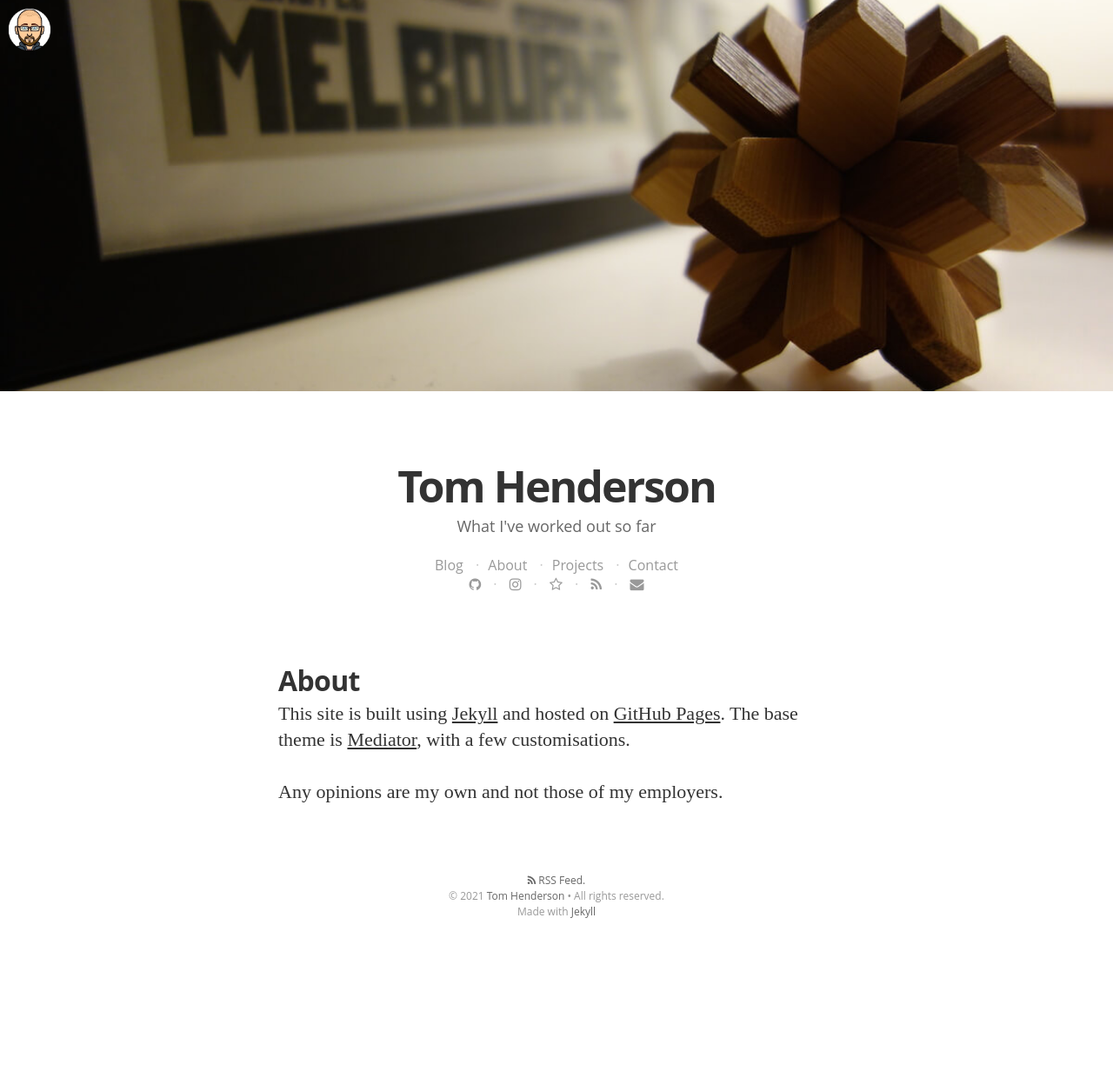
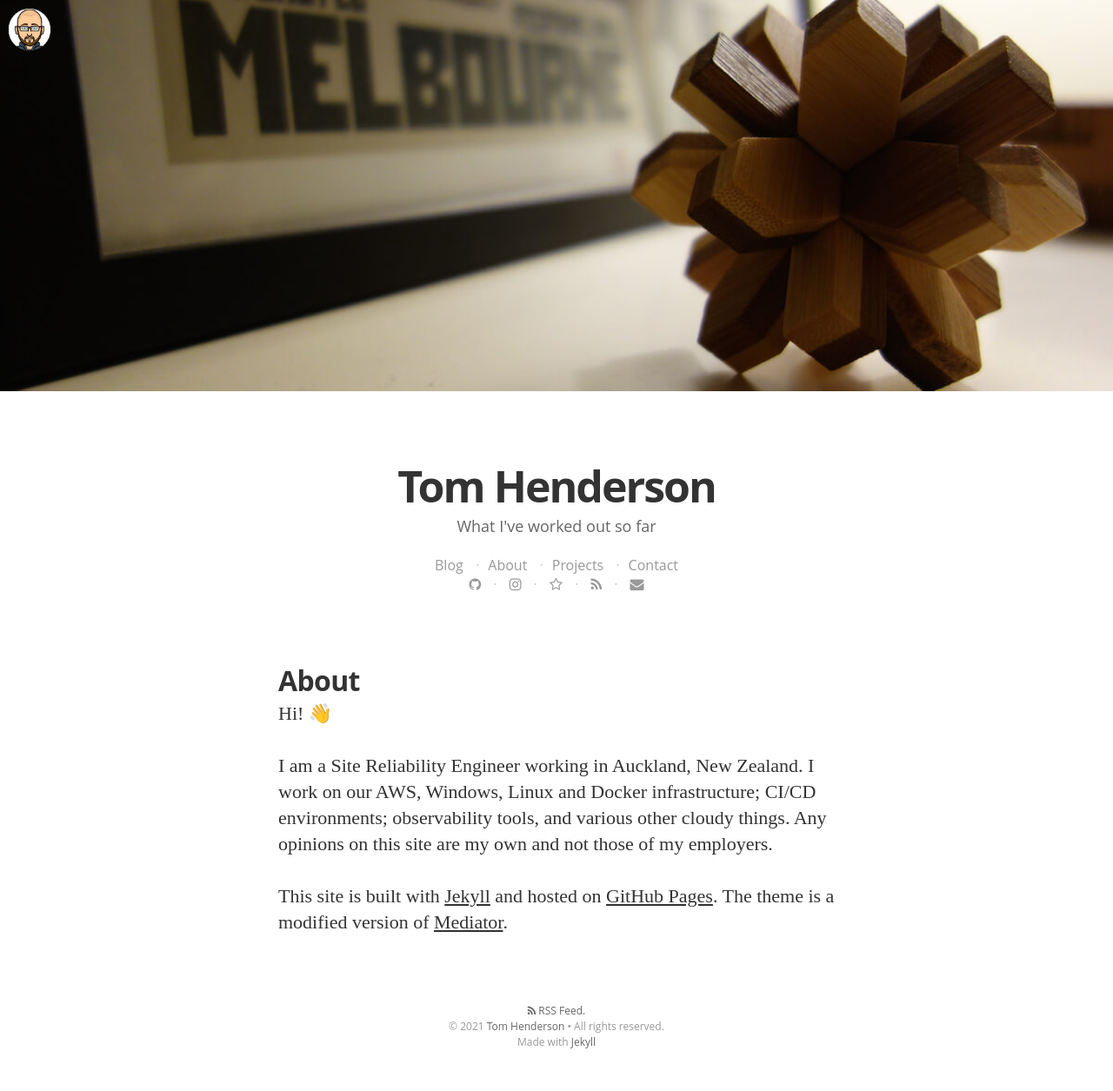
Before and after one commit to tom-henderson/tom-henderson.github.io, a Jekyll site: the page built from about.md, in a window 1280 px wide. Shown: the whole page at 87% size. Built offline with Jekyll 4.4.1, drawn with Linux system fonts in a browser that asks for light colours; some web fonts are replaced; before the commit the page ends 1105 px from its top, so only the background shows below that.

Commit message:
Update about page

```diff
--- a/about.md
+++ b/about.md
@@ -7,6 +7,8 @@ permalink: /about/
 
 # About
 
-This site is built using [Jekyll](http://jekyllrb.com) and hosted on [GitHub Pages](https://pages.github.com). The base theme is [Mediator](https://github.com/dirkfabisch/mediator), with a few customisations.
+Hi! 👋
 
-Any opinions are my own and not those of my employers.
+I am a Site Reliability Engineer working in Auckland, New Zealand. I work on our AWS, Windows, Linux and Docker infrastructure; CI/CD environments; observability tools, and various other cloudy things. Any opinions on this site are my own and not those of my employers.
+
+This site is built with [Jekyll](http://jekyllrb.com) and hosted on [GitHub Pages](https://pages.github.com). The theme is a modified version of [Mediator](https://github.com/dirkfabisch/mediator).
```
